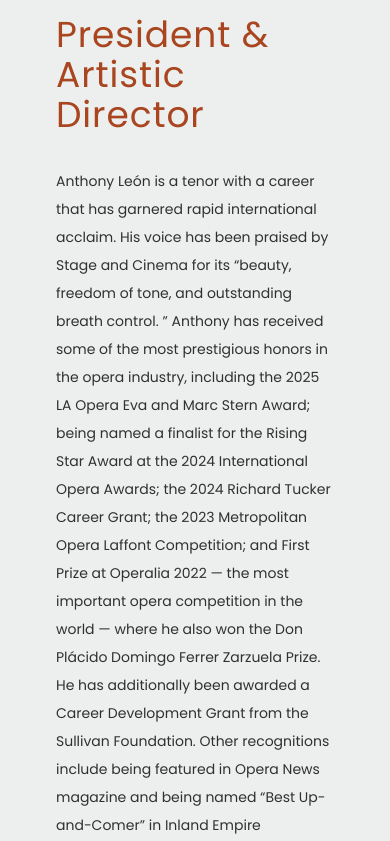
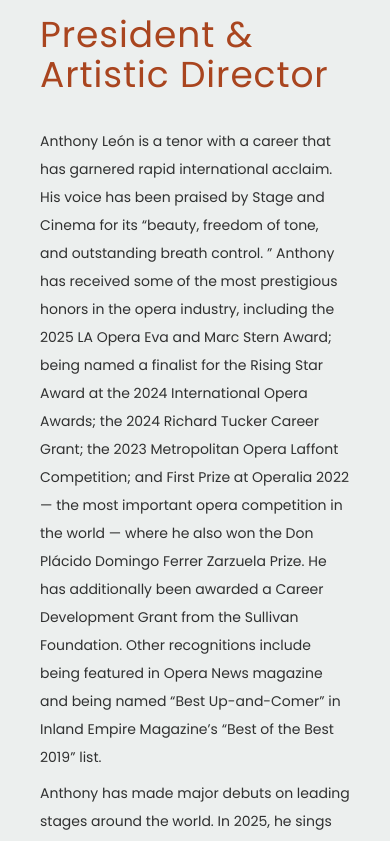
Before and after one commit to Agile-Blanche/riverside-lyric-opera, a Next.js app: page /bio/anthony-leon in a window 390 px wide. Shown: the part 840-1681 px from the top of the page. Built offline with nearby package versions, Linux system fonts and the light colour scheme.

Commit message:
💬 Added last bio, added some spacing to bio

```diff
--- a/src/app/bio/[slug]/page.tsx
+++ b/src/app/bio/[slug]/page.tsx
@@ -44,7 +44,7 @@ export default function PersonPage({ params }: any) {
                     </div>
 
                     {/* Body: image left / bio right */}
-                    <div className=" pb-10 sm:pb-14 px-8 xl:px-4">
+                    <div className=" pb-10 sm:pb-14 px-4 xs:px-8 xl:px-4">
                         <div className="mt-8 grid gap-8 grid-cols-1 sm:grid-cols-2 md:items-start">
                             {/* Column 1 */}
                             <div className="m-auto sm:m-0">
@@ -86,7 +86,7 @@ export default function PersonPage({ params }: any) {
                                 {/* Bio paragraphs */}
                                 <article className="prose prose-neutral max-w-none text-sm leading-7 sm:leading-8">
                                     {person.bio.map((para, i) => (
-                                        <p key={i} className="text-black/80">
+                                        <p key={i} className="text-black/80 mb-2">
                                             {para}
                                         </p>
                                     ))}
--- a/src/data/people.ts
+++ b/src/data/people.ts
@@ -108,7 +108,10 @@ power of music to audiences around the world.`
         slug: "andrew-leon",
         teamIndex: 3,
         boardIndex: 4,
-        bio: placeholderBio
+        bio: [
+            `Andrew A. León serves as CEO and Secretary of Riverside Lyric Opera, bringing a dynamic blend of creative leadership and strategic insight to the organization. With a strong background in healthcare management and nonprofit leadership, Andrew leads with a people first mindset, fostering collaboration across artistic, administrative, and community focused teams.`,
+            `He holds an MBA in Healthcare Management from La Sierra University, where he was honored with the President’s Award for academic excellence and leadership, as well as a BS in Business. Prior to joining Riverside Lyric Opera, Andrew honed his skills across diverse sectors from patient experience strategy at Prime Healthcare to ministry leadership and creative production roles. His experience spans service improvement, project planning, and team development, all grounded in a deep passion for the arts and community impact.`
+        ]
     },
     {
         name: "Andrés Maldonado",
```
